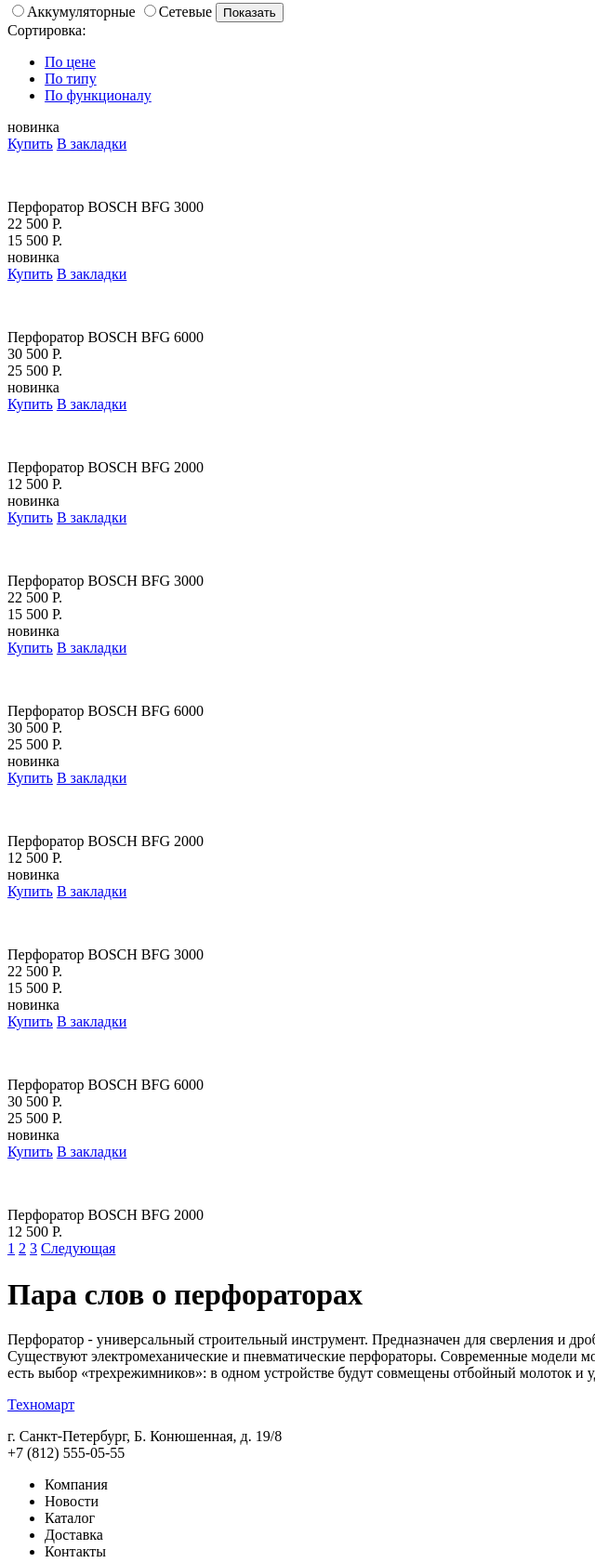
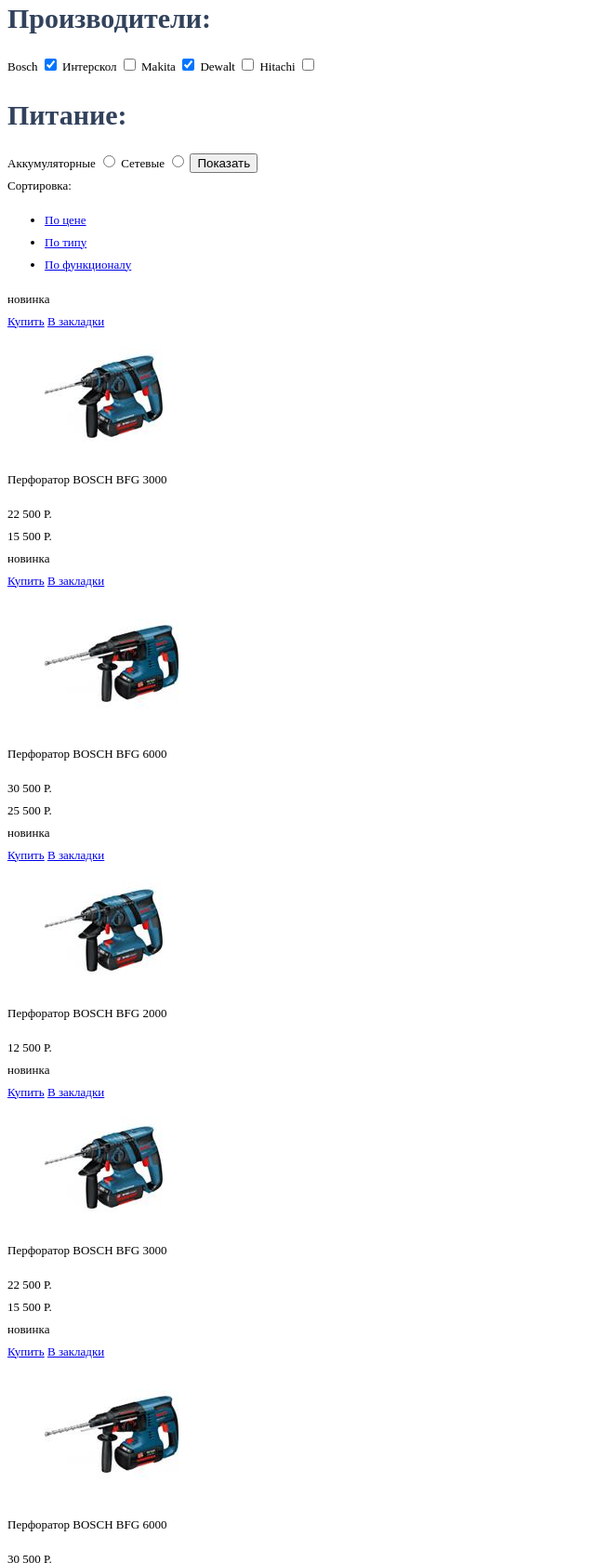
Before and after one commit to DashaShipacheva/183375-technomart, a plain HTML site: page catalog.html in a window 1280 px wide. Shown: the part 877-2558 px from the top of the page at 93% size, without its empty margins (0-640 px from the left). Drawn offline with Linux system fonts and the light colour scheme.

Commit message:
Подключены изображения и стили к разметке
+немного внесла правки в разметку по аналогии с Барбершопом

```diff
--- a/catalog.html
+++ b/catalog.html
@@ -3,6 +3,7 @@
   <head>
     <meta charset="utf-8">
     <title>HTML Academy: Техномарт</title>
+    <link href="css/style.css" rel="stylesheet">
   </head>
   <body>
     <header class="upper-header">
@@ -99,12 +100,10 @@
           </div>
           <div class="power-filter">
             <h2>Питание:</h2>
-            <label>
-              <input type="radio" name="powersup" value="">Аккумуляторные
-            </label>
-            <label>
-              <input type="radio" name="powersup" value="">Сетевые
-            </label>
+            <label for="power-1">Аккумуляторные</label>
+            <input type="radio" name="powersup" id="power-1" value="battery">
+            <label for="power-2">Сетевые</label>
+            <input type="radio" name="powersup" id="power-2" value="network">
             <button class="btn" type="submit">Показать</button>
           </div>
         </form>
@@ -126,9 +125,9 @@
               <a href="#" class="btn btn-bookmark">В закладки</a>
             </div>
             <figure class="image">
-              <img src="#" width="" height="" alt="">
+              <img src="img/snippet-18927 copy 2.jpg" width="127" height="112" alt="Перфоратор BOSCH BFG 3000">
             </figure>
-            <div class="title">Перфоратор BOSCH BFG 3000</div>
+            <p class="item-name">Перфоратор BOSCH BFG 3000</p>
             <div class="price">22 500 Р.</div>
             <div class="new-price">15 500 Р.</div>
           </article>
@@ -139,9 +138,9 @@
               <a href="#" class="btn btn-bookmark">В закладки</a>
             </div>
             <figure class="image">
-              <img src="#" width="" height="" alt="">
+              <img src="img/snippet-945 copy 2.jpg" width="144" height="128" alt="Перфоратор BOSCH BFG 6000">
             </figure>
-            <div class="title">Перфоратор BOSCH BFG 6000</div>
+            <p class="item-name">Перфоратор BOSCH BFG 6000</p>
             <div class="price">30 500 Р.</div>
             <div class="new-price">25 500 Р.</div>
           </article>
@@ -152,9 +151,9 @@
               <a href="#" class="btn btn-bookmark">В закладки</a>
             </div>
             <figure class="image">
-              <img src="#" width="" height="" alt="">
+              <img src="img/snippet-18927 copy 3.jpg" width="127" height="112" alt="Перфоратор BOSCH BFG 2000">
             </figure>
-            <div class="title">Перфоратор BOSCH BFG 2000</div>
+            <p class="item-name">Перфоратор BOSCH BFG 2000</p>
             <div class="new-price">12 500 Р.</div>
           </article>
           <article class="catalog-item">
@@ -164,9 +163,9 @@
               <a href="#" class="btn btn-bookmark">В закладки</a>
             </div>
             <figure class="image">
-              <img src="#" width="" height="" alt="">
+              <img src="img/snippet-18927 copy 2.jpg" width="127" height="112" alt="Перфоратор BOSCH BFG 3000">
             </figure>
-            <div class="title">Перфоратор BOSCH BFG 3000</div>
+            <p class="item-name">Перфоратор BOSCH BFG 3000</p>
             <div class="price">22 500 Р.</div>
             <div class="new-price">15 500 Р.</div>
           </article>
@@ -177,9 +176,9 @@
               <a href="#" class="btn btn-bookmark">В закладки</a>
             </div>
             <figure class="image">
-              <img src="#" width="" height="" alt="">
+              <img src="img/snippet-945 copy 2.jpg" width="144" height="128" alt="Перфоратор BOSCH BFG 6000">
             </figure>
-            <div class="title">Перфоратор BOSCH BFG 6000</div>
+            <p class="item-name">Перфоратор BOSCH BFG 6000</p>
             <div class="price">30 500 Р.</div>
             <div class="new-price">25 500 Р.</div>
           </article>
@@ -190,9 +189,9 @@
               <a href="#" class="btn btn-bookmark">В закладки</a>
             </div>
             <figure class="image">
-              <img src="#" width="" height="" alt="">
+              <img src="img/snippet-18927 copy 3.jpg" width="127" height="112" alt="Перфоратор BOSCH BFG 2000">
             </figure>
-            <div class="title">Перфоратор BOSCH BFG 2000</div>
+            <p class="item-name">Перфоратор BOSCH BFG 2000</p>
             <div class="new-price">12 500 Р.</div>
           </article>
           <article class="catalog-item">
@@ -202,9 +201,9 @@
               <a href="#" class="btn btn-bookmark">В закладки</a>
             </div>
             <figure class="image">
-              <img src="#" width="" height="" alt="">
+              <img src="img/snippet-18927 copy 2.jpg" width="127" height="112" alt="Перфоратор BOSCH BFG 3000">
             </figure>
-            <div class="title">Перфоратор BOSCH BFG 3000</div>
+            <p class="item-name">Перфоратор BOSCH BFG 3000</p>
             <div class="price">22 500 Р.</div>
             <div class="new-price">15 500 Р.</div>
           </article>
@@ -215,9 +214,9 @@
               <a href="#" class="btn btn-bookmark">В закладки</a>
             </div>
             <figure class="image">
-              <img src="#" width="" height="" alt="">
+              <img src="img/snippet-945 copy 2.jpg" width="144" height="128" alt="Перфоратор BOSCH BFG 6000">
             </figure>
-            <div class="title">Перфоратор BOSCH BFG 6000</div>
+            <p class="item-name">Перфоратор BOSCH BFG 6000</p>
             <div class="price">30 500 Р.</div>
             <div class="new-price">25 500 Р.</div>
           </article>
@@ -228,18 +227,18 @@
               <a href="#" class="btn btn-bookmark">В закладки</a>
             </div>
             <figure class="image">
-              <img src="#" width="" height="" alt="">
+              <img src="img/snippet-18927 copy 3.jpg" width="127" height="112" alt="Перфоратор BOSCH BFG 2000">
             </figure>
-            <div class="title">Перфоратор BOSCH BFG 2000</div>
+            <p class="item-name">Перфоратор BOSCH BFG 2000</p>
             <div class="new-price">12 500 Р.</div>
           </article>
         </div>
-        <div class="paginator">
+        <nav class="paginator">
           <a href="#">1</a>
           <a href="#">2</a>
           <a href="#">3</a>
           <a href="#">Следующая</a>
-        </div>
+        </nav>
       </div>
       <div class="about-perforator">
         <h1>Пара слов о перфораторах</h1>
--- a/css/style.css
+++ b/css/style.css
@@ -8,7 +8,7 @@ body {
 h1 {
   font-size: 36px;
   line-height: 30px;
-  color: #ffffff;
+  color: #32425c;
   font-weight: bold;
   font-family: "Cuprum Bold";
 }
```
Also changed, not shown: index.html (+21 -20 lines).
